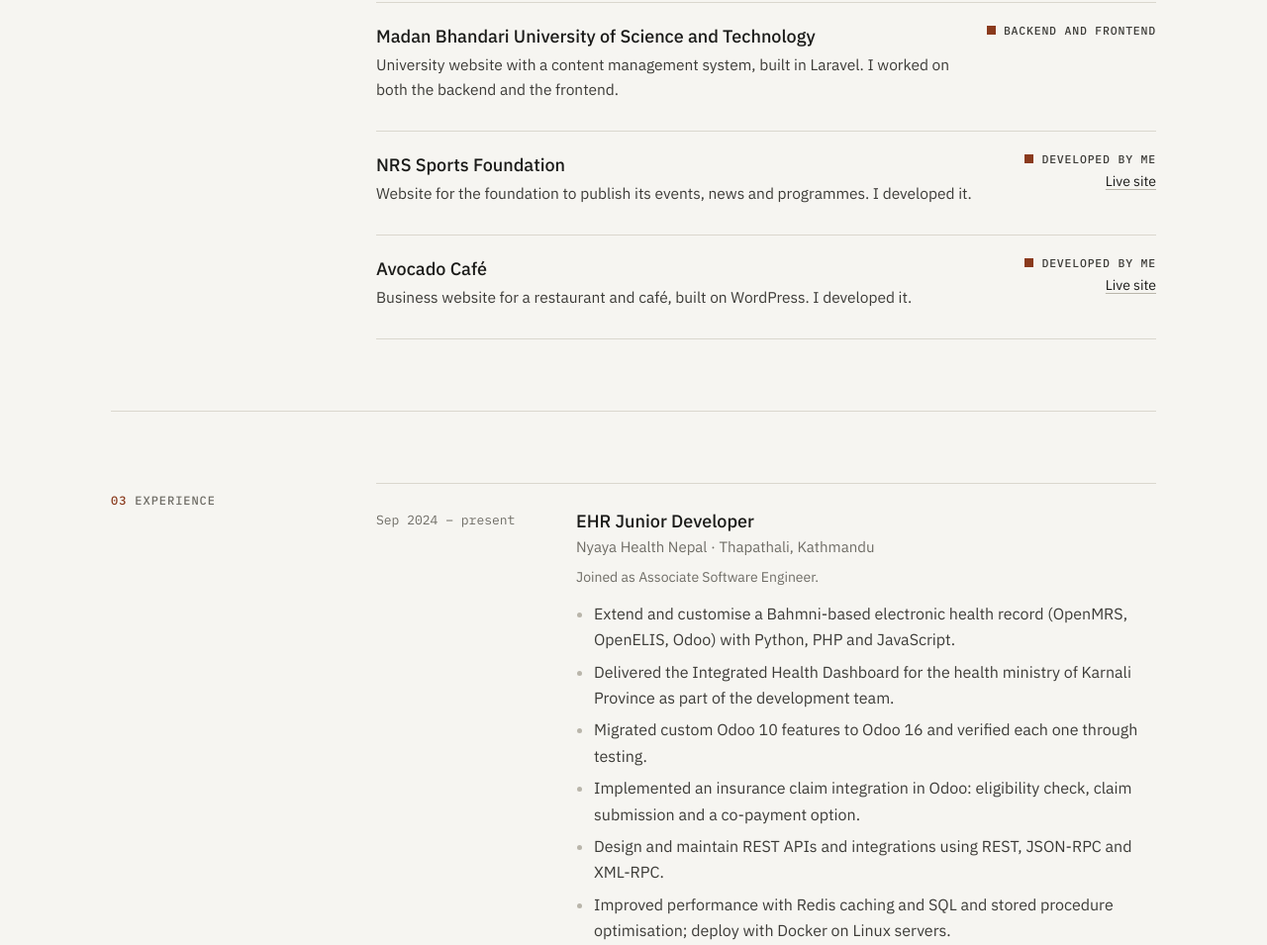
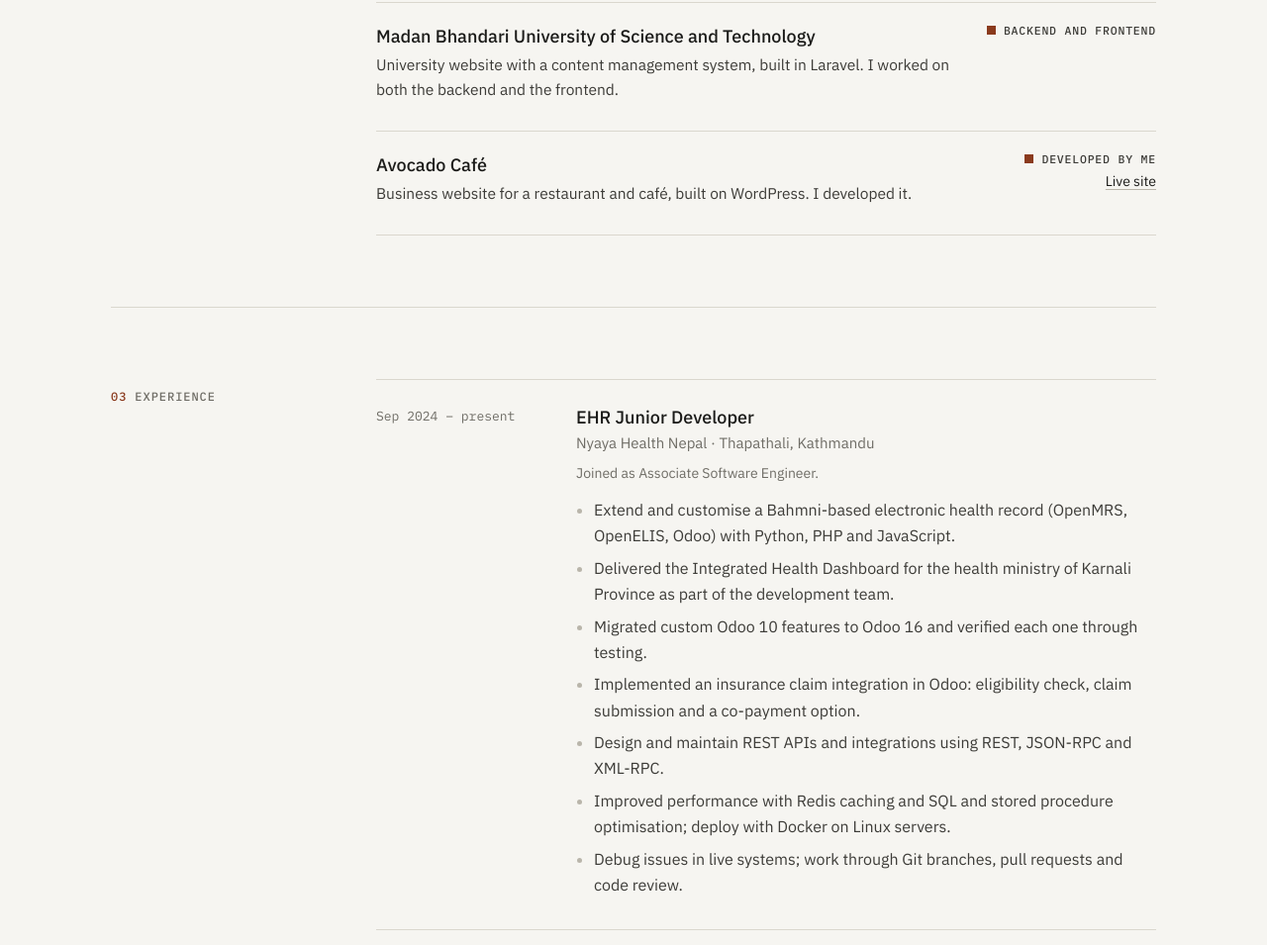
Before and after one commit to Kritimandal/Kritimandal.github.io, a plain HTML site: page index.html in a window 1280 px wide. Shown: the part 5214-6169 px from the top of the page at 99% size. Drawn offline with Linux system fonts and the light colour scheme.

Commit message:
Remove NRS Sports Foundation from client websites

```diff
--- a/index.html
+++ b/index.html
@@ -171,13 +171,6 @@
           </li>
           <li>
             <div>
-              <h3>NRS Sports Foundation</h3>
-              <p>Website for the foundation to publish its events, news and programmes. I developed it.</p>
-            </div>
-            <div class="side"><span class="part own">Developed by me</span><a href="https://nrssportsfoundation.org.np">Live site</a></div>
-          </li>
-          <li>
-            <div>
               <h3>Avocado Café</h3>
               <p>Business website for a restaurant and café, built on WordPress. I developed it.</p>
             </div>
```
